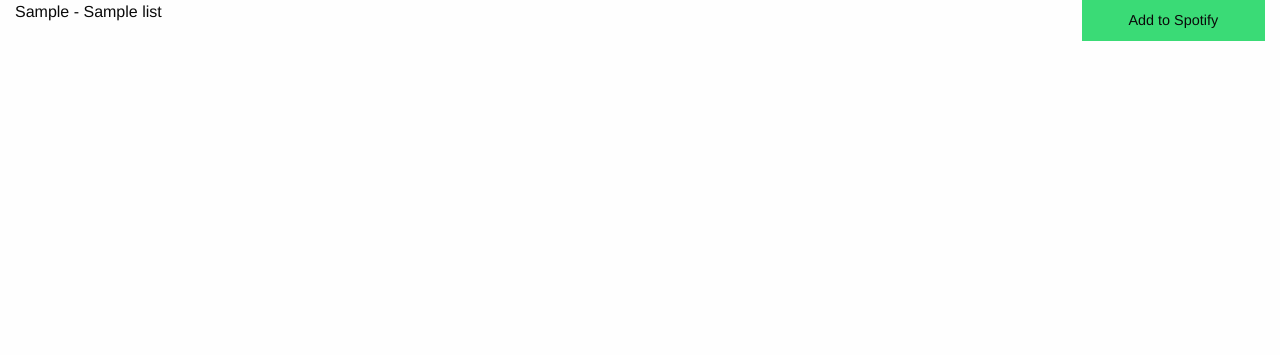
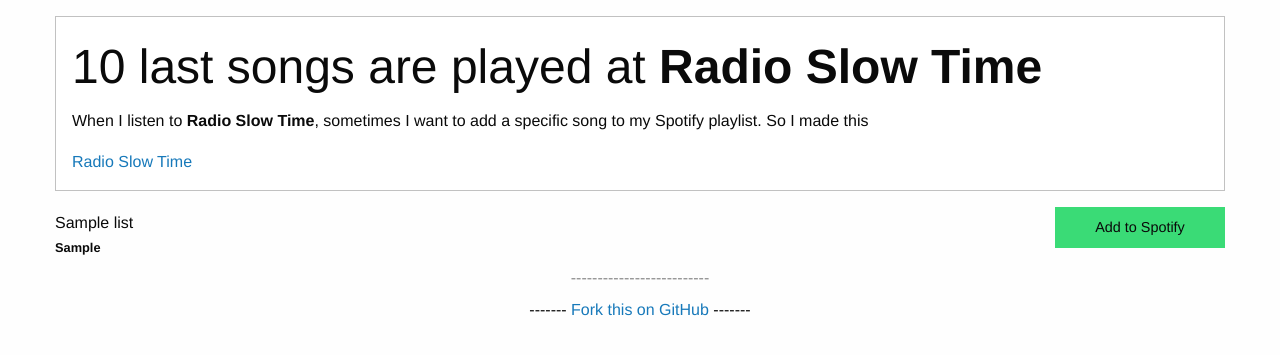
Before and after one commit to saderi/radio-slow-time-songs, a PHP site: page / in a window 1280 px wide. Shown: the top 355 px of the page. Run offline with PHP 8.4, Linux system fonts and the light colour scheme; tables that the repository leaves empty hold one stand-in row (values such as "Sample post"); some libraries are stand-ins or nearby versions.

Commit message:
Set style for index page

```diff
--- a/index.php
+++ b/index.php
@@ -14,7 +14,8 @@
     if ($result->num_rows > 0) {
         $lastPlay = array();
         while($row = $result->fetch_assoc()) {
-            $lastPlay[$row['id']]['name'] = $row["artist"].' - '.$row["title"];
+            $lastPlay[$row['id']]['song_title'] = $row["title"];
+            $lastPlay[$row['id']]['artist'] = $row["artist"];
             $lastPlay[$row['id']]['trackId'] = ($row["spotify_track_id"])? $row["spotify_track_id"] : '';
         }
     }
@@ -32,7 +33,13 @@
         <link rel="stylesheet" href="https://cdnjs.cloudflare.com/ajax/libs/foundation/6.5.0/css/foundation.min.css">
     </head>
     <body>
-        <div class="grid-x grid-padding-x">
+        <div class="grid-container">
+            <p></p>
+            <div class="callout">
+                <h1>10 last songs are played at <strong> Radio Slow Time </strong></h1>
+                <p>When I listen to <strong>Radio Slow Time</strong>, sometimes I want to add a specific song to my Spotify playlist. So I made this</p>
+                <a href="http://slowtime.com.tr/" class="font-bold">Radio Slow Time</a>
+            </div>
             <?php
                 foreach ($lastPlay as $key => $value) {
 
@@ -40,11 +47,29 @@
 
                     ?>
 
-                <div class="cell medium-10 small-9"><?php echo $value['name']; ?></div>
+                    <div class="grid-x grid-padding-x align-middle">
+                        <div class="cell medium-10 small-9">
+                            <?php echo $value['song_title']; ?>
+                            <br />
+                            <small>
+                                 <strong><?php echo $value['artist']; ?></strong>
+                            </small>
+
+
+                            </div>
                         <div class="cell medium-2 small-3"><?php  echo $linkButton; ?></div>
+                        <div class="cell small-12 text-center subheader">--------------------------</div>
+                    </div>
             <?php } ?>
+
         </div>
-
+        <footer class="grid-container text-center">
+            <p>
+                -------
+                <a href="https://github.com/saderi/radio-slow-time-songs">Fork this on GitHub</a>
+                -------
+            </p>
+        </footer>
         <script src="https://code.jquery.com/jquery-3.3.1.min.js"></script>
         <script src="https://cdnjs.cloudflare.com/ajax/libs/foundation/6.5.0/js/foundation.min.js"></script>
     </body>
```
Lines whose indentation alone changed are shown as unchanged.
